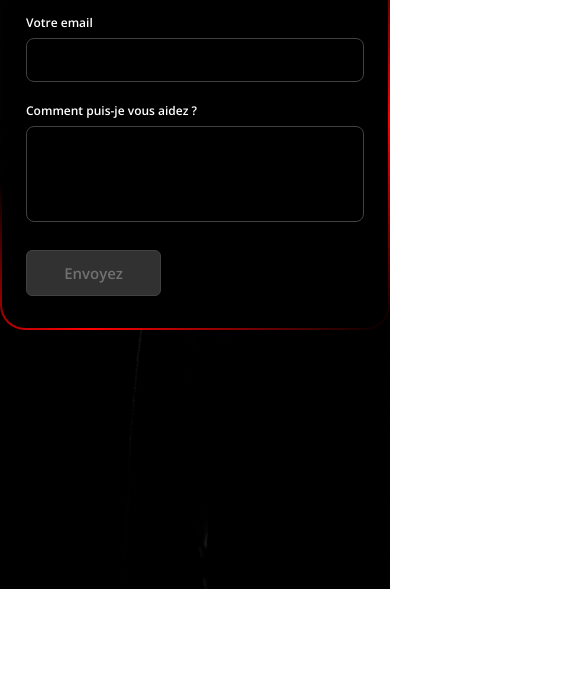
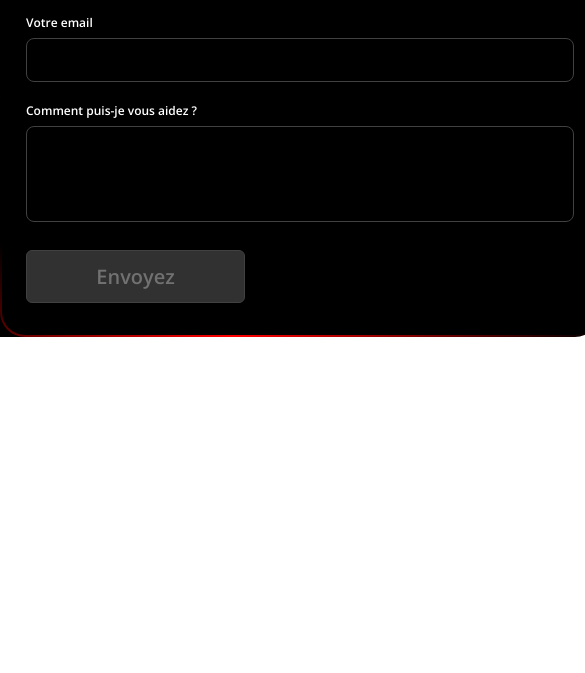
Before and after one commit to DevRed228/REDHACKED, a plain HTML site: page contact.html in a window 390 px wide. Shown: the part 171-844 px from the top of the page, 585 px wide, since content can reach past the window. Drawn offline with nearby package versions, Linux system fonts and the light colour scheme.

Commit message:
Integration Formulaire Tally

```diff
--- a/style.css
+++ b/style.css
@@ -485,7 +485,7 @@ header .banner3 .card button:hover {
 
 
     header {
-        max-height: 200vh;
+        height: 100%;
         padding-top: 0px;
         margin: 0px;
     }
@@ -536,10 +536,6 @@ header .banner3 .card button:hover {
 
     header.serv {
         height: 175vh;
-    }
-
-    header.contact {
-        height: 90vh;
     }
 
     header .nav .navbar {
@@ -627,21 +623,6 @@ header .banner3 .card button:hover {
         font-size: 25px;
     }
 
-    .form-container {
-        width: auto;
-        background: linear-gradient(#000000, #000000) padding-box,
-            linear-gradient(145deg, transparent 40%, #ff0000, #000000) border-box;
-        border: 2px solid transparent;
-        padding: 32px 24px;
-        font-size: 15px;
-        font-family: inherit;
-        color: rgb(0, 0, 0);
-        display: flex;
-        flex-direction: column;
-        gap: 20px;
-        /* box-sizing: border-box; */
-        border-radius: 25px;
-    }
 
     header .banner2 {
         margin-top: 0%;
```
Also changed, not shown: index.html (+3 -3 lines), services.html (+2 -2 lines).
